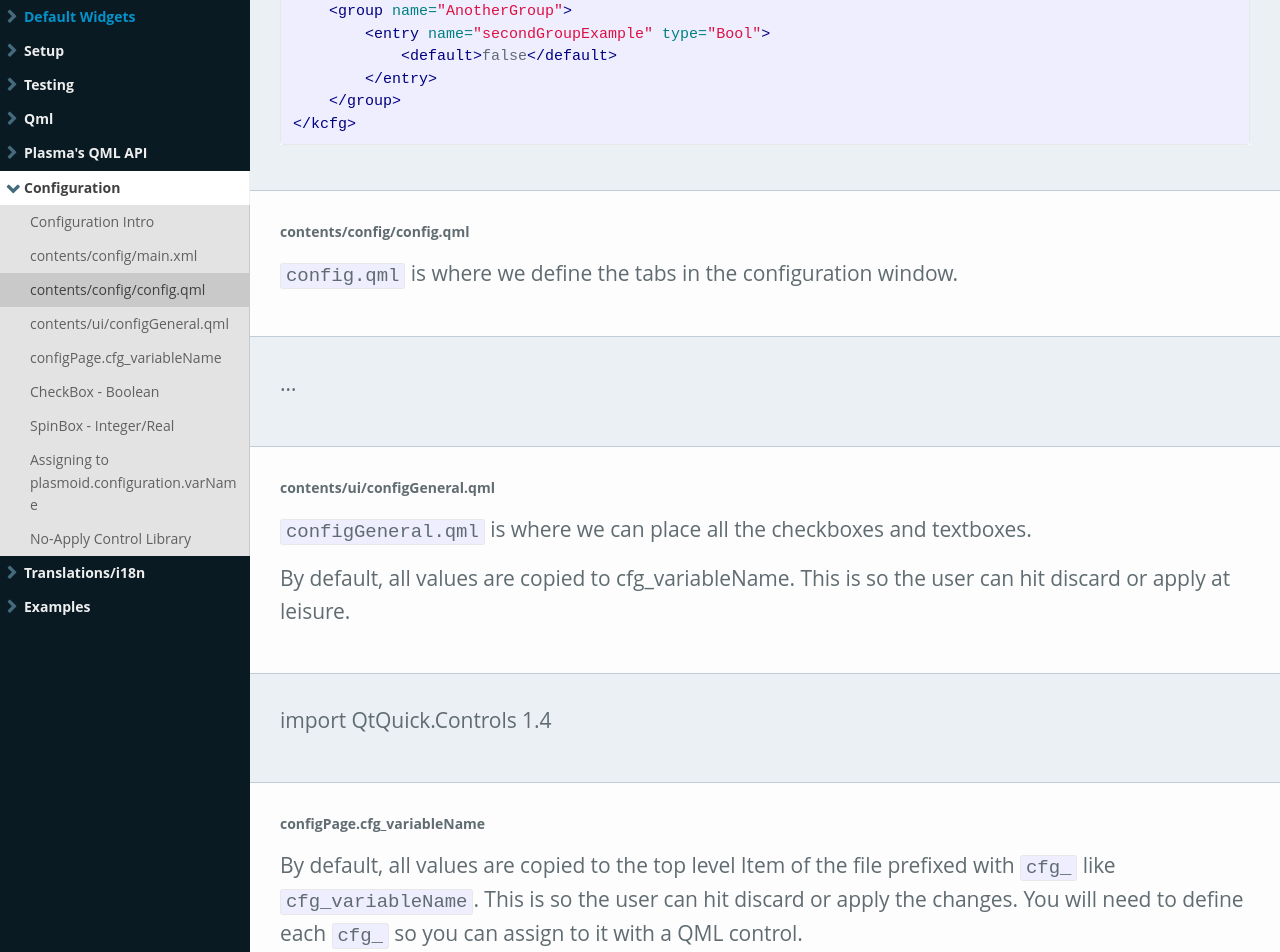
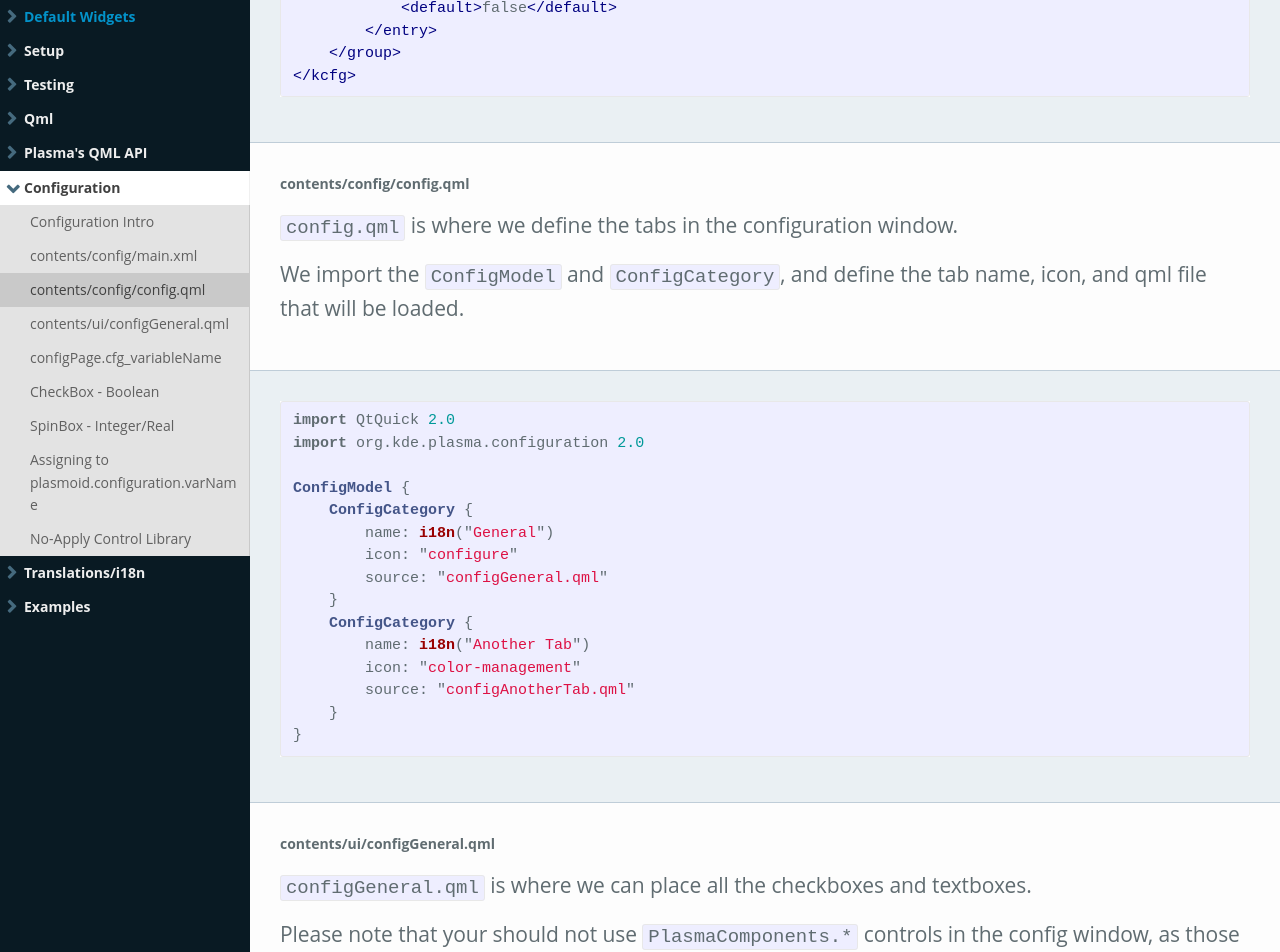
Before and after one commit to Zren/zren.github.io, a Jekyll site: the page built from kde_docs_widget.md, in a window 1280 px wide and 1400 px high, scrolled down 21925 px. Shown: the top 952 px of the window. Built offline with Jekyll 4.4.1, drawn with Linux system fonts in a browser that asks for light colours; comment, search, counter and statistics services are not loaded; some of the changed text lies outside the part shown.

Commit message:
Cleanup the config.qml and configGeneral.qml sections

```diff
--- a/kde_docs_widget.md
+++ b/kde_docs_widget.md
@@ -704,10 +704,8 @@
 
 Every widget by default has a configure action when you right click the widget called `MyWidget Settings...`. By default it will contain a form to set a global shortcut to activate your widget.
 
+{% endcapture %}{% capture sectionRight %}
 ![](https://i.imgur.com/gle3dAy.png)
-
-{% endcapture %}{% capture sectionRight %}
-...
 {% endcapture %}{% include docSection.html label=label sectionLeft=sectionLeft sectionRight=sectionRight %}
 
 
@@ -782,30 +780,85 @@
 {% capture label %}contents/config/config.qml{% endcapture %}
 {% capture sectionLeft %}
 `config.qml` is where we define the tabs in the configuration window.
+
+We import the `ConfigModel` and `ConfigCategory`, and define the tab name, icon, and qml file that will be loaded.
 {% endcapture %}{% capture sectionRight %}
-...
+{% highlight qml %}
+import QtQuick 2.0
+import org.kde.plasma.configuration 2.0
+
+ConfigModel {
+    ConfigCategory {
+        name: i18n("General")
+        icon: "configure"
+        source: "configGeneral.qml"
+    }
+    ConfigCategory {
+        name: i18n("Another Tab")
+        icon: "color-management"
+        source: "configAnotherTab.qml"
+    }
+}
+{% endhighlight %}
 {% endcapture %}{% include docSection.html label=label sectionLeft=sectionLeft sectionRight=sectionRight %}
+
 
 {% capture label %}contents/ui/configGeneral.qml{% endcapture %}
 {% capture sectionLeft %}
 `configGeneral.qml` is where we can place all the checkboxes and textboxes.
 
-By default, all values are copied to cfg_variableName. This is so the user can hit discard or apply at leisure.
+Please note that your should not use `PlasmaComponents.*` controls in the config window, as those are styled and colored for the panel. The normal `QtQuick.Controls` are styled using your application window style + colors.
 
+`Kirigami.FormLayout` is used to layout the controls in the center of the page. The `Kirigami.FormData.label` attached property is used to place labels in front of the controls. CheckBoxes have their own labels, so you don't need to set a Kirigami label. You can use it for CheckBoxes as a section seperator though. You do not need to set a Kirigami label.
+
+![](https://i.imgur.com/yILc5Aj.png)
 
 {% endcapture %}{% capture sectionRight %}
-import QtQuick.Controls 1.4
+{% highlight qml %}
+import QtQuick 2.0
+import QtQuick.Controls 2.5
+import QtQuick.Layouts 1.12
+import org.kde.kirigami 2.4 as Kirigami
+
+Item {
+    id: page
+    width: childrenRect.width
+    height: childrenRect.height
+
+    property alias cfg_showLabel: showLabel.checked
+    property alias cfg_showIcon: showIcon.checked
+    property alias cfg_labelText: labelText.text
+
+    Kirigami.FormLayout {
+        anchors.left: parent.left
+        anchors.right: parent.right
+
+        CheckBox {
+            id: showLabel
+            Kirigami.FormData.label: i18n ("Section:")
+            text: i18n("Show label")
+        }
+        CheckBox {
+            id: showIcon
+            text: i18n("Show icon")
+        }
+        TextField {
+            id: labelText
+            Kirigami.FormData.label: i18n ("Label:")
+            placeholderText: i18n("Placeholder")
+        }
+    }
+}
+{% endhighlight %}
 {% endcapture %}{% include docSection.html label=label sectionLeft=sectionLeft sectionRight=sectionRight %}
 
 
 {% capture label %}configPage.cfg_variableName{% endcapture %}
 {% capture sectionLeft %}
 
-By default, all values are copied to the top level Item of the file prefixed with `cfg_` like `cfg_variableName`. This is so the user can hit discard or apply the changes. You will need to define each `cfg_` so you can assign to it with a QML control.
+By default, all values are copied to the top level `Item` of the file prefixed with `cfg_` like `page.cfg_variableName`. This is so the user can hit discard or apply the changes. You will need to define each `cfg_` property so you can bind the value with a QML control.
 
 Note that you can use a property [alias](http://doc.qt.io/qt-5/qtqml-syntax-objectattributes.html#property-aliases) to a control's property like `checkBox.checked` or `textField.text`.
-
-> TODO: Confirm if configuration keys from other groups are copied to the current page's `cfg_` variables.
 
 {% endcapture %}{% capture sectionRight %}
 {% highlight qml %}
```
